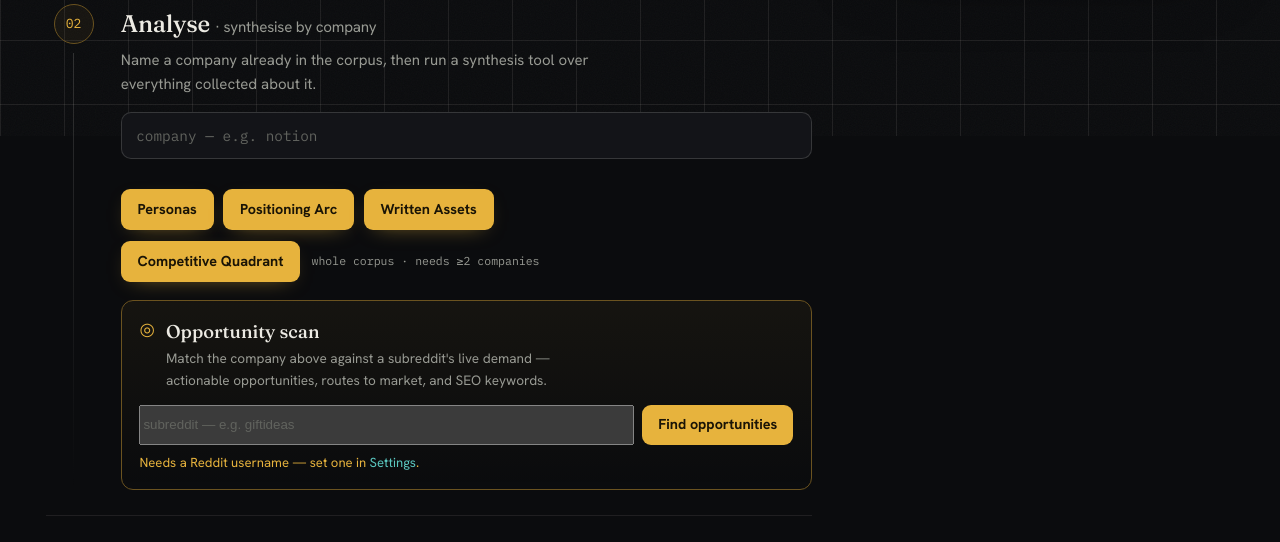
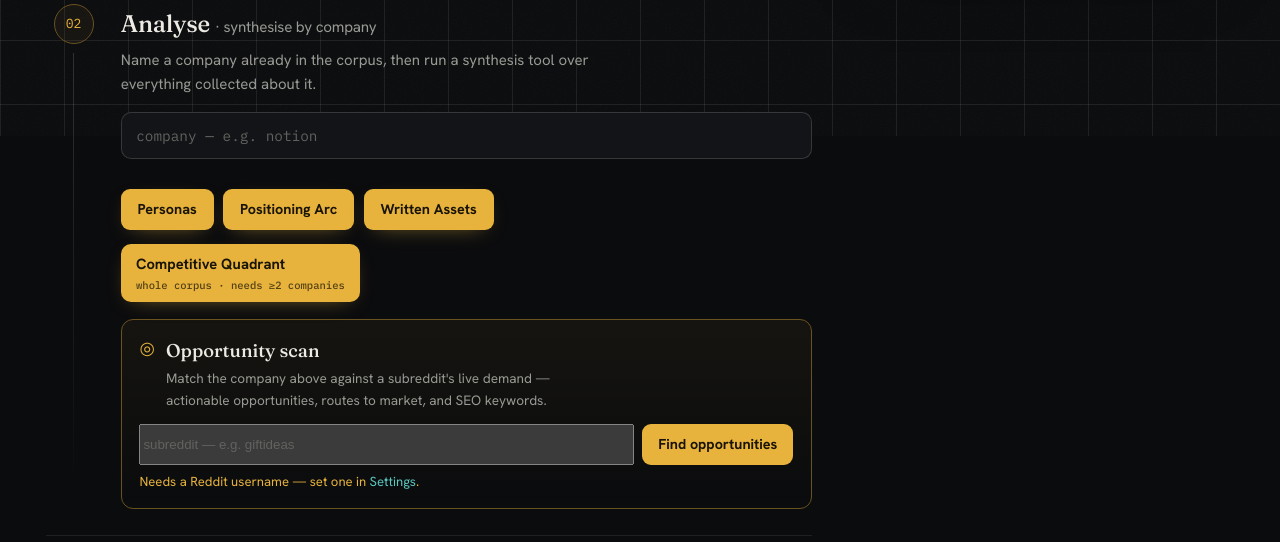
Before and after one commit to V8Maverick/signalyser-suite, a FastAPI app: page /tools in a window 1280 px wide. Shown: the part 664-1206 px from the top of the page. Run offline with FastAPI, Linux system fonts and the light colour scheme.

Commit message:
Fix Quadrant button (yellow contained box) + cache-bust static assets
The previous change introduced new CSS class names (.quad-btn/.quad-row) that a
stale browser cache didn't know, so the button fell back to v1's blue default and
the layout broke. Revert to the .corpuswide-btn structure (explainer inside the
box, as preferred) but styled signal-yellow and shrink-wrapped (inline-flex) so
it's smaller than before.

Also append ?v=<newest-static-mtime> to the app.css/app_v2.css/js links so the
browser always fetches current assets after an edit — no more stale-CSS surprises.

Co-Authored-By: Claude Opus 4.8 <noreply@anthropic.com>

```diff
--- a/signalyser_web/app.py
+++ b/signalyser_web/app.py
@@ -23,6 +23,20 @@ from . import sessions as sessions_mod
 
 _HERE = Path(__file__).resolve().parent
 TEMPLATES = Jinja2Templates(directory=str(_HERE / "templates"))
+
+
+def _asset_ver() -> str:
+    """Cache-buster for static assets: newest mtime in static/ (changes on edit)."""
+    try:
+        mtimes = [p.stat().st_mtime for p in (_HERE / "static").glob("*")]
+        return str(int(max(mtimes))) if mtimes else "0"
+    except OSError:
+        return "0"
+
+
+# Made available to every template; appended to /static links so a browser never
+# serves a stale stylesheet/script after the files change.
+TEMPLATES.env.globals["asset_ver"] = _asset_ver()
 
 
 def _tools_by_category() -> dict[str, list]:
--- a/signalyser_web/static/app_v2.css
+++ b/signalyser_web/static/app_v2.css
@@ -150,15 +150,15 @@ body.ui-v2 .analyse-btn {
 }
 body.ui-v2 .analyse-btn:hover { filter: brightness(1.06); }
 body.ui-v2 .analyse-btn:active { transform: translateY(1px); }
-body.ui-v2 .quad-row { display: flex; align-items: center; gap: .7rem; margin-top: .7rem; flex-wrap: wrap; }
-body.ui-v2 .quad-btn {
-  background: var(--signal); color: #1a1406; border: 0; border-radius: 9px;
-  padding: .55rem 1.05rem; font-family: var(--body); font-weight: 700; font-size: .9rem; cursor: pointer;
+body.ui-v2 .corpuswide-btn {
+  display: inline-flex; flex-direction: column; align-items: flex-start; gap: .05rem; margin-top: .9rem;
+  background: var(--signal); color: #1a1406; border: 0; border-radius: 10px; padding: .5rem .95rem;
+  font-family: var(--body); font-weight: 700; font-size: .92rem; cursor: pointer; text-align: left;
   box-shadow: 0 6px 22px -12px rgba(231,179,61,.7); transition: filter .15s, transform .1s;
 }
-body.ui-v2 .quad-btn:hover { filter: brightness(1.06); }
-body.ui-v2 .quad-btn:active { transform: translateY(1px); }
-body.ui-v2 .quad-note { font-family: var(--mono); font-size: .72rem; color: var(--muted); }
+body.ui-v2 .corpuswide-btn:hover { filter: brightness(1.06); }
+body.ui-v2 .corpuswide-btn:active { transform: translateY(1px); }
+body.ui-v2 .corpuswide-btn small { font-family: var(--mono); font-weight: 500; font-size: .66rem; color: rgba(26,20,6,.72); }
 
 /* chips */
 body.ui-v2 .chips { display: flex; flex-wrap: wrap; align-items: center; gap: .45rem; margin: .2rem 0 0; }
--- a/signalyser_web/templates/base.html
+++ b/signalyser_web/templates/base.html
@@ -6,12 +6,12 @@
   <meta name="color-scheme" content="dark">
   <title>{% block title %}Signalyser Suite{% endblock %}</title>
   {% set ui = ui|default('v2') %}
-  <link rel="stylesheet" href="/static/app.css">
+  <link rel="stylesheet" href="/static/app.css?v={{ asset_ver }}">
   {% if ui == 'v2' %}
   <link rel="preconnect" href="https://fonts.googleapis.com">
   <link rel="preconnect" href="https://fonts.gstatic.com" crossorigin>
   <link href="https://fonts.googleapis.com/css2?family=Fraunces:opsz,wght@9..144,400;9..144,500;9..144,600;9..144,900&family=Hanken+Grotesk:wght@400;500;600;700&family=IBM+Plex+Mono:wght@400;500;600&display=swap" rel="stylesheet">
-  <link rel="stylesheet" href="/static/app_v2.css">
+  <link rel="stylesheet" href="/static/app_v2.css?v={{ asset_ver }}">
   {% endif %}
 </head>
 <body class="ui-{{ ui }}">
@@ -41,7 +41,7 @@
   <main id="main" class="content">
     {% block content %}{% endblock %}
   </main>
-  <script src="/static/app.js"></script>
-  {% if ui == 'v2' %}<script src="/static/app_v2.js"></script>{% endif %}
+  <script src="/static/app.js?v={{ asset_ver }}"></script>
+  {% if ui == 'v2' %}<script src="/static/app_v2.js?v={{ asset_ver }}"></script>{% endif %}
 </body>
 </html>
--- a/signalyser_web/templates/dashboard.html
+++ b/signalyser_web/templates/dashboard.html
@@ -41,10 +41,10 @@
           <button type="button" class="analyse-btn" data-tool="arc" data-needs="company">Positioning&nbsp;Arc</button>
           <button type="button" class="analyse-btn" data-tool="assets" data-needs="company">Written&nbsp;Assets</button>
         </div>
-        <div class="quad-row">
-          <button type="button" id="quadrant-run" class="quad-btn" data-tool="quadrant">Competitive Quadrant</button>
-          <span class="quad-note">whole corpus · needs ≥2 companies</span>
-        </div>
+        <button type="button" id="quadrant-run" class="corpuswide-btn" data-tool="quadrant">
+          <span>Competitive Quadrant</span>
+          <small>whole corpus · needs ≥2 companies</small>
+        </button>
 
         <div class="opp-card">
           <div class="opp-head">
```
